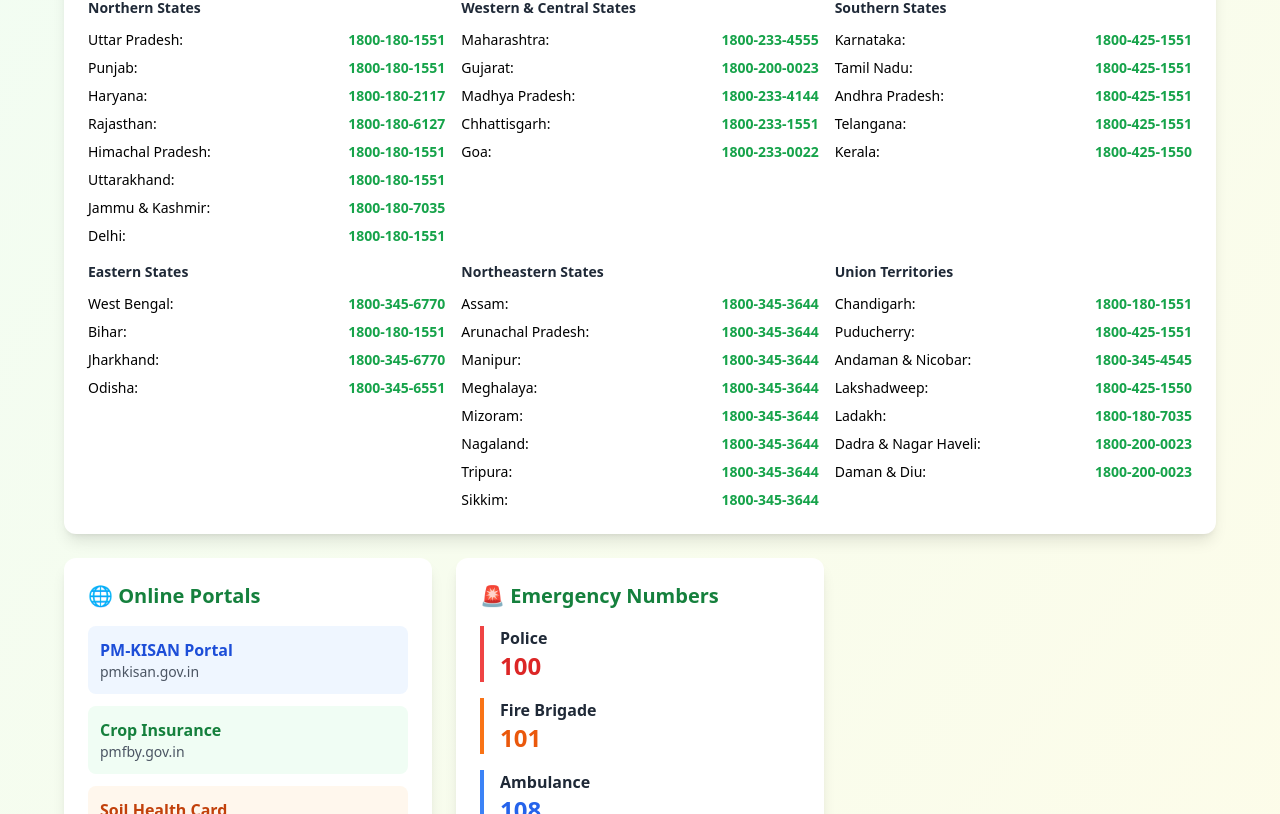
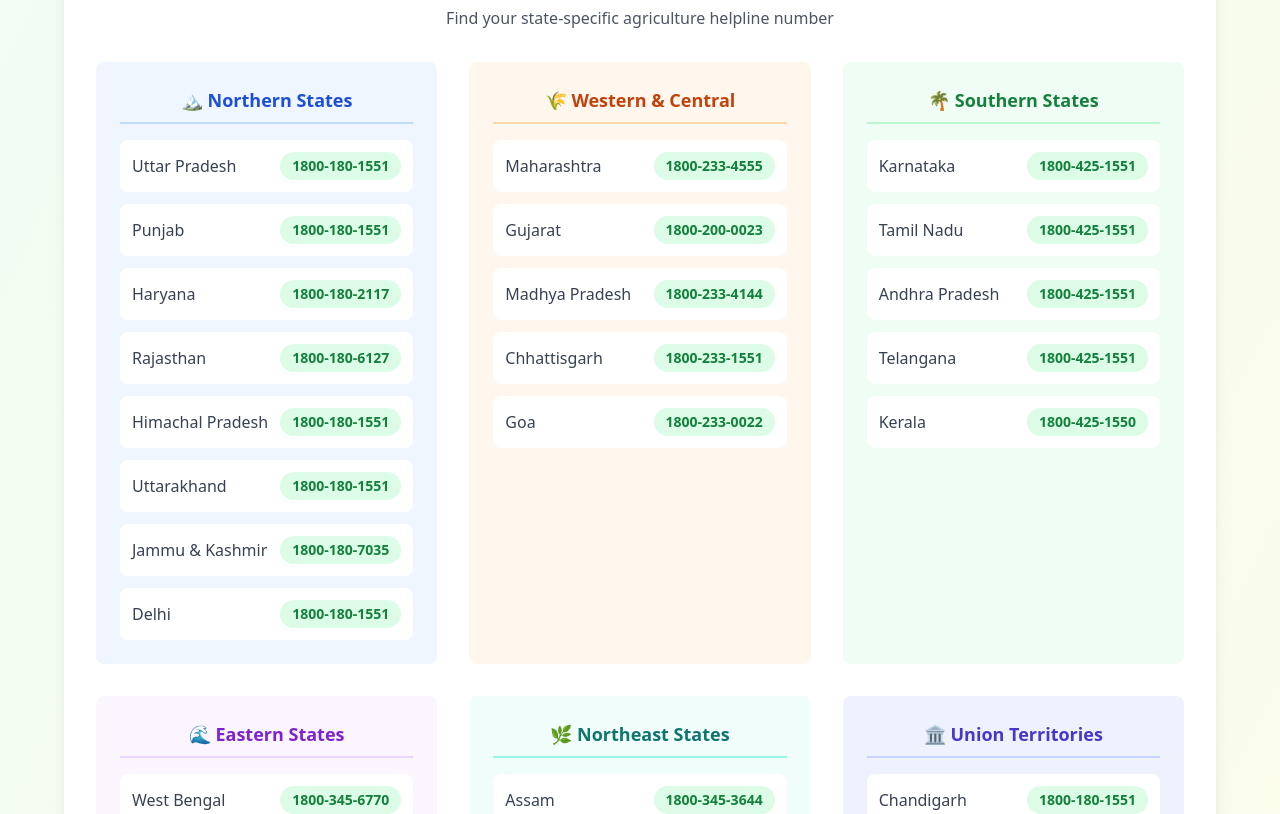
Before and after one commit to Gooichand/AgriPredict, a Next.js app: page /contact in a window 1280 px wide. Shown: the part 606-1420 px from the top of the page. Built offline with nearby package versions, Linux system fonts and the light colour scheme.

Commit message:
Redesign State Agriculture Helplines with clean, organized layout and better visual hierarchy

```diff
--- a/src/app/contact/page.tsx
+++ b/src/app/contact/page.tsx
@@ -109,181 +109,214 @@ export default function ContactPage() {
             </div>
 
             {/* State Helplines */}
-            <div className="bg-white rounded-xl shadow-lg p-6 md:col-span-2 lg:col-span-3">
-              <h2 className="text-xl font-semibold text-green-700 mb-4 flex items-center gap-2">
+            <div className="bg-white rounded-xl shadow-lg p-8 md:col-span-2 lg:col-span-3">
+              <div className="text-center mb-8">
+                <h2 className="text-3xl font-bold text-green-700 mb-2">
                   🏛️ All State Agriculture Helplines
                 </h2>
+                <p className="text-gray-600">Find your state-specific agriculture helpline number</p>
+              </div>
 
-              <div className="grid md:grid-cols-2 lg:grid-cols-3 gap-4 text-sm">
-                <div className="space-y-2">
-                  <h3 className="font-semibold text-gray-800 mb-3">Northern States</h3>
-                  <div className="flex justify-between">
-                    <span className="font-medium">Uttar Pradesh:</span>
-                    <span className="text-green-600 font-bold">1800-180-1551</span>
+              <div className="grid md:grid-cols-2 lg:grid-cols-3 gap-8">
+                {/* Northern States */}
+                <div className="bg-blue-50 rounded-lg p-6">
+                  <h3 className="text-lg font-bold text-blue-700 mb-4 text-center border-b-2 border-blue-200 pb-2">
+                    🏔️ Northern States
+                  </h3>
+                  <div className="space-y-3">
+                    <div className="bg-white p-3 rounded-lg flex justify-between items-center">
+                      <span className="font-medium text-gray-700">Uttar Pradesh</span>
+                      <span className="bg-green-100 text-green-700 px-3 py-1 rounded-full text-sm font-bold">1800-180-1551</span>
                     </div>
-                  <div className="flex justify-between">
-                    <span className="font-medium">Punjab:</span>
-                    <span className="text-green-600 font-bold">1800-180-1551</span>
+                    <div className="bg-white p-3 rounded-lg flex justify-between items-center">
+                      <span className="font-medium text-gray-700">Punjab</span>
+                      <span className="bg-green-100 text-green-700 px-3 py-1 rounded-full text-sm font-bold">1800-180-1551</span>
                     </div>
-                  <div className="flex justify-between">
-                    <span className="font-medium">Haryana:</span>
-                    <span className="text-green-600 font-bold">1800-180-2117</span>
+                    <div className="bg-white p-3 rounded-lg flex justify-between items-center">
+                      <span className="font-medium text-gray-700">Haryana</span>
+                      <span className="bg-green-100 text-green-700 px-3 py-1 rounded-full text-sm font-bold">1800-180-2117</span>
                     </div>
-                  <div className="flex justify-between">
-                    <span className="font-medium">Rajasthan:</span>
-                    <span className="text-green-600 font-bold">1800-180-6127</span>
+                    <div className="bg-white p-3 rounded-lg flex justify-between items-center">
+                      <span className="font-medium text-gray-700">Rajasthan</span>
+                      <span className="bg-green-100 text-green-700 px-3 py-1 rounded-full text-sm font-bold">1800-180-6127</span>
                     </div>
-                  <div className="flex justify-between">
-                    <span className="font-medium">Himachal Pradesh:</span>
-                    <span className="text-green-600 font-bold">1800-180-1551</span>
+                    <div className="bg-white p-3 rounded-lg flex justify-between items-center">
+                      <span className="font-medium text-gray-700">Himachal Pradesh</span>
+                      <span className="bg-green-100 text-green-700 px-3 py-1 rounded-full text-sm font-bold">1800-180-1551</span>
                     </div>
-                  <div className="flex justify-between">
-                    <span className="font-medium">Uttarakhand:</span>
-                    <span className="text-green-600 font-bold">1800-180-1551</span>
+                    <div className="bg-white p-3 rounded-lg flex justify-between items-center">
+                      <span className="font-medium text-gray-700">Uttarakhand</span>
+                      <span className="bg-green-100 text-green-700 px-3 py-1 rounded-full text-sm font-bold">1800-180-1551</span>
                     </div>
-                  <div className="flex justify-between">
-                    <span className="font-medium">Jammu & Kashmir:</span>
-                    <span className="text-green-600 font-bold">1800-180-7035</span>
+                    <div className="bg-white p-3 rounded-lg flex justify-between items-center">
+                      <span className="font-medium text-gray-700">Jammu & Kashmir</span>
+                      <span className="bg-green-100 text-green-700 px-3 py-1 rounded-full text-sm font-bold">1800-180-7035</span>
                     </div>
-                  <div className="flex justify-between">
-                    <span className="font-medium">Delhi:</span>
-                    <span className="text-green-600 font-bold">1800-180-1551</span>
+                    <div className="bg-white p-3 rounded-lg flex justify-between items-center">
+                      <span className="font-medium text-gray-700">Delhi</span>
+                      <span className="bg-green-100 text-green-700 px-3 py-1 rounded-full text-sm font-bold">1800-180-1551</span>
+                    </div>
                   </div>
                 </div>
 
-                <div className="space-y-2">
-                  <h3 className="font-semibold text-gray-800 mb-3">Western & Central States</h3>
-                  <div className="flex justify-between">
-                    <span className="font-medium">Maharashtra:</span>
-                    <span className="text-green-600 font-bold">1800-233-4555</span>
+                {/* Western & Central States */}
+                <div className="bg-orange-50 rounded-lg p-6">
+                  <h3 className="text-lg font-bold text-orange-700 mb-4 text-center border-b-2 border-orange-200 pb-2">
+                    🌾 Western & Central
+                  </h3>
+                  <div className="space-y-3">
+                    <div className="bg-white p-3 rounded-lg flex justify-between items-center">
+                      <span className="font-medium text-gray-700">Maharashtra</span>
+                      <span className="bg-green-100 text-green-700 px-3 py-1 rounded-full text-sm font-bold">1800-233-4555</span>
                     </div>
-                  <div className="flex justify-between">
-                    <span className="font-medium">Gujarat:</span>
-                    <span className="text-green-600 font-bold">1800-200-0023</span>
+                    <div className="bg-white p-3 rounded-lg flex justify-between items-center">
+                      <span className="font-medium text-gray-700">Gujarat</span>
+                      <span className="bg-green-100 text-green-700 px-3 py-1 rounded-full text-sm font-bold">1800-200-0023</span>
                     </div>
-                  <div className="flex justify-between">
-                    <span className="font-medium">Madhya Pradesh:</span>
-                    <span className="text-green-600 font-bold">1800-233-4144</span>
+                    <div className="bg-white p-3 rounded-lg flex justify-between items-center">
+                      <span className="font-medium text-gray-700">Madhya Pradesh</span>
+                      <span className="bg-green-100 text-green-700 px-3 py-1 rounded-full text-sm font-bold">1800-233-4144</span>
                     </div>
-                  <div className="flex justify-between">
-                    <span className="font-medium">Chhattisgarh:</span>
-                    <span className="text-green-600 font-bold">1800-233-1551</span>
+                    <div className="bg-white p-3 rounded-lg flex justify-between items-center">
+                      <span className="font-medium text-gray-700">Chhattisgarh</span>
+                      <span className="bg-green-100 text-green-700 px-3 py-1 rounded-full text-sm font-bold">1800-233-1551</span>
                     </div>
-                  <div className="flex justify-between">
-                    <span className="font-medium">Goa:</span>
-                    <span className="text-green-600 font-bold">1800-233-0022</span>
+                    <div className="bg-white p-3 rounded-lg flex justify-between items-center">
+                      <span className="font-medium text-gray-700">Goa</span>
+                      <span className="bg-green-100 text-green-700 px-3 py-1 rounded-full text-sm font-bold">1800-233-0022</span>
+                    </div>
                   </div>
                 </div>
 
-                <div className="space-y-2">
-                  <h3 className="font-semibold text-gray-800 mb-3">Southern States</h3>
-                  <div className="flex justify-between">
-                    <span className="font-medium">Karnataka:</span>
-                    <span className="text-green-600 font-bold">1800-425-1551</span>
+                {/* Southern States */}
+                <div className="bg-green-50 rounded-lg p-6">
+                  <h3 className="text-lg font-bold text-green-700 mb-4 text-center border-b-2 border-green-200 pb-2">
+                    🌴 Southern States
+                  </h3>
+                  <div className="space-y-3">
+                    <div className="bg-white p-3 rounded-lg flex justify-between items-center">
+                      <span className="font-medium text-gray-700">Karnataka</span>
+                      <span className="bg-green-100 text-green-700 px-3 py-1 rounded-full text-sm font-bold">1800-425-1551</span>
                     </div>
-                  <div className="flex justify-between">
-                    <span className="font-medium">Tamil Nadu:</span>
-                    <span className="text-green-600 font-bold">1800-425-1551</span>
+                    <div className="bg-white p-3 rounded-lg flex justify-between items-center">
+                      <span className="font-medium text-gray-700">Tamil Nadu</span>
+                      <span className="bg-green-100 text-green-700 px-3 py-1 rounded-full text-sm font-bold">1800-425-1551</span>
                     </div>
-                  <div className="flex justify-between">
-                    <span className="font-medium">Andhra Pradesh:</span>
-                    <span className="text-green-600 font-bold">1800-425-1551</span>
+                    <div className="bg-white p-3 rounded-lg flex justify-between items-center">
+                      <span className="font-medium text-gray-700">Andhra Pradesh</span>
+                      <span className="bg-green-100 text-green-700 px-3 py-1 rounded-full text-sm font-bold">1800-425-1551</span>
                     </div>
-                  <div className="flex justify-between">
-                    <span className="font-medium">Telangana:</span>
-                    <span className="text-green-600 font-bold">1800-425-1551</span>
+                    <div className="bg-white p-3 rounded-lg flex justify-between items-center">
+                      <span className="font-medium text-gray-700">Telangana</span>
+                      <span className="bg-green-100 text-green-700 px-3 py-1 rounded-full text-sm font-bold">1800-425-1551</span>
                     </div>
-                  <div className="flex justify-between">
-                    <span className="font-medium">Kerala:</span>
-                    <span className="text-green-600 font-bold">1800-425-1550</span>
+                    <div className="bg-white p-3 rounded-lg flex justify-between items-center">
+                      <span className="font-medium text-gray-700">Kerala</span>
+                      <span className="bg-green-100 text-green-700 px-3 py-1 rounded-full text-sm font-bold">1800-425-1550</span>
+                    </div>
                   </div>
                 </div>
 
-                <div className="space-y-2">
-                  <h3 className="font-semibold text-gray-800 mb-3">Eastern States</h3>
-                  <div className="flex justify-between">
-                    <span className="font-medium">West Bengal:</span>
-                    <span className="text-green-600 font-bold">1800-345-6770</span>
+                {/* Eastern States */}
+                <div className="bg-purple-50 rounded-lg p-6">
+                  <h3 className="text-lg font-bold text-purple-700 mb-4 text-center border-b-2 border-purple-200 pb-2">
+                    🌊 Eastern States
+                  </h3>
+                  <div className="space-y-3">
+                    <div className="bg-white p-3 rounded-lg flex justify-between items-center">
+                      <span className="font-medium text-gray-700">West Bengal</span>
+                      <span className="bg-green-100 text-green-700 px-3 py-1 rounded-full text-sm font-bold">1800-345-6770</span>
                     </div>
-                  <div className="flex justify-between">
-                    <span className="font-medium">Bihar:</span>
-                    <span className="text-green-600 font-bold">1800-180-1551</span>
+                    <div className="bg-white p-3 rounded-lg flex justify-between items-center">
+                      <span className="font-medium text-gray-700">Bihar</span>
+                      <span className="bg-green-100 text-green-700 px-3 py-1 rounded-full text-sm font-bold">1800-180-1551</span>
                     </div>
-                  <div className="flex justify-between">
-                    <span className="font-medium">Jharkhand:</span>
-                    <span className="text-green-600 font-bold">1800-345-6770</span>
+                    <div className="bg-white p-3 rounded-lg flex justify-between items-center">
+                      <span className="font-medium text-gray-700">Jharkhand</span>
+                      <span className="bg-green-100 text-green-700 px-3 py-1 rounded-full text-sm font-bold">1800-345-6770</span>
                     </div>
-                  <div className="flex justify-between">
-                    <span className="font-medium">Odisha:</span>
-                    <span className="text-green-600 font-bold">1800-345-6551</span>
+                    <div className="bg-white p-3 rounded-lg flex justify-between items-center">
+                      <span className="font-medium text-gray-700">Odisha</span>
+                      <span className="bg-green-100 text-green-700 px-3 py-1 rounded-full text-sm font-bold">1800-345-6551</span>
+                    </div>
                   </div>
                 </div>
 
-                <div className="space-y-2">
-                  <h3 className="font-semibold text-gray-800 mb-3">Northeastern States</h3>
-                  <div className="flex justify-between">
-                    <span className="font-medium">Assam:</span>
-                    <span className="text-green-600 font-bold">1800-345-3644</span>
+                {/* Northeastern States */}
+                <div className="bg-teal-50 rounded-lg p-6">
+                  <h3 className="text-lg font-bold text-teal-700 mb-4 text-center border-b-2 border-teal-200 pb-2">
+                    🌿 Northeast States
+                  </h3>
+                  <div className="space-y-3">
+                    <div className="bg-white p-3 rounded-lg flex justify-between items-center">
+                      <span className="font-medium text-gray-700">Assam</span>
+                      <span className="bg-green-100 text-green-700 px-3 py-1 rounded-full text-sm font-bold">1800-345-3644</span>
                     </div>
-                  <div className="flex justify-between">
-                    <span className="font-medium">Arunachal Pradesh:</span>
-                    <span className="text-green-600 font-bold">1800-345-3644</span>
+                    <div className="bg-white p-3 rounded-lg flex justify-between items-center">
+                      <span className="font-medium text-gray-700">Arunachal Pradesh</span>
+                      <span className="bg-green-100 text-green-700 px-3 py-1 rounded-full text-sm font-bold">1800-345-3644</span>
                     </div>
-                  <div className="flex justify-between">
-                    <span className="font-medium">Manipur:</span>
-                    <span className="text-green-600 font-bold">1800-345-3644</span>
+                    <div className="bg-white p-3 rounded-lg flex justify-between items-center">
+                      <span className="font-medium text-gray-700">Manipur</span>
+                      <span className="bg-green-100 text-green-700 px-3 py-1 rounded-full text-sm font-bold">1800-345-3644</span>
                     </div>
-                  <div className="flex justify-between">
-                    <span className="font-medium">Meghalaya:</span>
-                    <span className="text-green-600 font-bold">1800-345-3644</span>
+                    <div className="bg-white p-3 rounded-lg flex justify-between items-center">
+                      <span className="font-medium text-gray-700">Meghalaya</span>
+                      <span className="bg-green-100 text-green-700 px-3 py-1 rounded-full text-sm font-bold">1800-345-3644</span>
                     </div>
-                  <div className="flex justify-between">
-                    <span className="font-medium">Mizoram:</span>
-                    <span className="text-green-600 font-bold">1800-345-3644</span>
+                    <div className="bg-white p-3 rounded-lg flex justify-between items-center">
+                      <span className="font-medium text-gray-700">Mizoram</span>
+                      <span className="bg-green-100 text-green-700 px-3 py-1 rounded-full text-sm font-bold">1800-345-3644</span>
                     </div>
-                  <div className="flex justify-between">
-                    <span className="font-medium">Nagaland:</span>
-                    <span className="text-green-600 font-bold">1800-345-3644</span>
+                    <div className="bg-white p-3 rounded-lg flex justify-between items-center">
+                      <span className="font-medium text-gray-700">Nagaland</span>
+                      <span className="bg-green-100 text-green-700 px-3 py-1 rounded-full text-sm font-bold">1800-345-3644</span>
                     </div>
-                  <div className="flex justify-between">
-                    <span className="font-medium">Tripura:</span>
-                    <span className="text-green-600 font-bold">1800-345-3644</span>
+                    <div className="bg-white p-3 rounded-lg flex justify-between items-center">
+                      <span className="font-medium text-gray-700">Tripura</span>
+                      <span className="bg-green-100 text-green-700 px-3 py-1 rounded-full text-sm font-bold">1800-345-3644</span>
                     </div>
-                  <div className="flex justify-between">
-                    <span className="font-medium">Sikkim:</span>
-                    <span className="text-green-600 font-bold">1800-345-3644</span>
+                    <div className="bg-white p-3 rounded-lg flex justify-between items-center">
+                      <span className="font-medium text-gray-700">Sikkim</span>
+                      <span className="bg-green-100 text-green-700 px-3 py-1 rounded-full text-sm font-bold">1800-345-3644</span>
+                    </div>
                   </div>
                 </div>
 
-                <div className="space-y-2">
-                  <h3 className="font-semibold text-gray-800 mb-3">Union Territories</h3>
-                  <div className="flex justify-between">
-                    <span className="font-medium">Chandigarh:</span>
-                    <span className="text-green-600 font-bold">1800-180-1551</span>
+                {/* Union Territories */}
+                <div className="bg-indigo-50 rounded-lg p-6">
+                  <h3 className="text-lg font-bold text-indigo-700 mb-4 text-center border-b-2 border-indigo-200 pb-2">
+                    🏛️ Union Territories
+                  </h3>
+                  <div className="space-y-3">
+                    <div className="bg-white p-3 rounded-lg flex justify-between items-center">
+                      <span className="font-medium text-gray-700">Chandigarh</span>
+                      <span className="bg-green-100 text-green-700 px-3 py-1 rounded-full text-sm font-bold">1800-180-1551</span>
                     </div>
-                  <div className="flex justify-between">
-                    <span className="font-medium">Puducherry:</span>
-                    <span className="text-green-600 font-bold">1800-425-1551</span>
+                    <div className="bg-white p-3 rounded-lg flex justify-between items-center">
+                      <span className="font-medium text-gray-700">Puducherry</span>
+                      <span className="bg-green-100 text-green-700 px-3 py-1 rounded-full text-sm font-bold">1800-425-1551</span>
                     </div>
-                  <div className="flex justify-between">
-                    <span className="font-medium">Andaman & Nicobar:</span>
-                    <span className="text-green-600 font-bold">1800-345-4545</span>
+                    <div className="bg-white p-3 rounded-lg flex justify-between items-center">
+                      <span className="font-medium text-gray-700">Andaman & Nicobar</span>
+                      <span className="bg-green-100 text-green-700 px-3 py-1 rounded-full text-sm font-bold">1800-345-4545</span>
                     </div>
-                  <div className="flex justify-between">
-                    <span className="font-medium">Lakshadweep:</span>
-                    <span className="text-green-600 font-bold">1800-425-1550</span>
+                    <div className="bg-white p-3 rounded-lg flex justify-between items-center">
+                      <span className="font-medium text-gray-700">Lakshadweep</span>
+                      <span className="bg-green-100 text-green-700 px-3 py-1 rounded-full text-sm font-bold">1800-425-1550</span>
                     </div>
-                  <div className="flex justify-between">
-                    <span className="font-medium">Ladakh:</span>
-                    <span className="text-green-600 font-bold">1800-180-7035</span>
+                    <div className="bg-white p-3 rounded-lg flex justify-between items-center">
+                      <span className="font-medium text-gray-700">Ladakh</span>
+                      <span className="bg-green-100 text-green-700 px-3 py-1 rounded-full text-sm font-bold">1800-180-7035</span>
                     </div>
-                  <div className="flex justify-between">
-                    <span className="font-medium">Dadra & Nagar Haveli:</span>
-                    <span className="text-green-600 font-bold">1800-200-0023</span>
+                    <div className="bg-white p-3 rounded-lg flex justify-between items-center">
+                      <span className="font-medium text-gray-700">Dadra & Nagar Haveli</span>
+                      <span className="bg-green-100 text-green-700 px-3 py-1 rounded-full text-sm font-bold">1800-200-0023</span>
                     </div>
-                  <div className="flex justify-between">
-                    <span className="font-medium">Daman & Diu:</span>
-                    <span className="text-green-600 font-bold">1800-200-0023</span>
+                    <div className="bg-white p-3 rounded-lg flex justify-between items-center">
+                      <span className="font-medium text-gray-700">Daman & Diu</span>
+                      <span className="bg-green-100 text-green-700 px-3 py-1 rounded-full text-sm font-bold">1800-200-0023</span>
+                    </div>
                   </div>
                 </div>
               </div>
```
Lines whose indentation alone changed are shown as unchanged.
